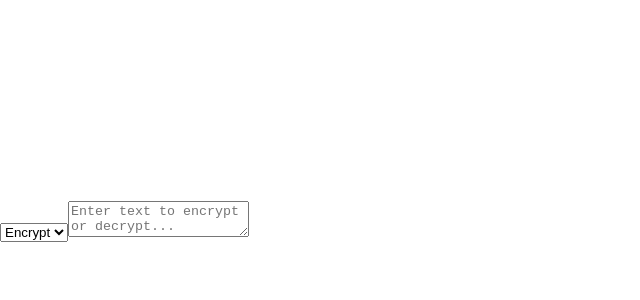
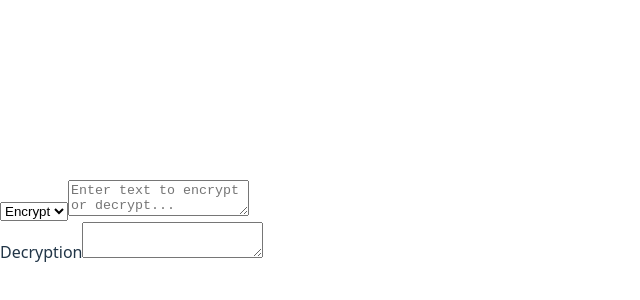
Before and after one commit to ZiglaCity/rot-n-cipher, a React (Vite) app: page / in a window 1280 px wide. Shown: the part 178-478 px from the top of the page, without its empty margins (0-640 px from the left). Built offline with nearby package versions, Linux system fonts and the light colour scheme.

Commit message:
Output component

```diff
--- a/src/App.jsx
+++ b/src/App.jsx
@@ -1,5 +1,6 @@
 import { useState } from 'react';
 import TextInputSection from './components/TextInputSection';
+import ResultSelection from './components/ResultSection';
 
 function App() {
   const [inputText, setInputText] = useState("");
@@ -16,6 +17,8 @@ function App() {
           mode={mode}
           setmMode={setMode}
         />
+
+        <ResultSelection outputText={outputText} mode={mode} />
       </div>
     </>
   )
--- a/src/components/ResultSection.jsx
+++ b/src/components/ResultSection.jsx
@@ -0,0 +1,19 @@
+function ResultSelection({outputText, mode}){
+    var output_label = ""
+    if(mode === "encrypt"){
+        output_label = "Decryption"
+    }
+    else{
+        output_label = "Encryption"
+    }
+
+    return (
+        <div>
+            <label >{output_label}</label>
+            <textarea value={outputText} readOnly />
+        </div>
+
+    )
+}
+
+export default ResultSelection;
```
